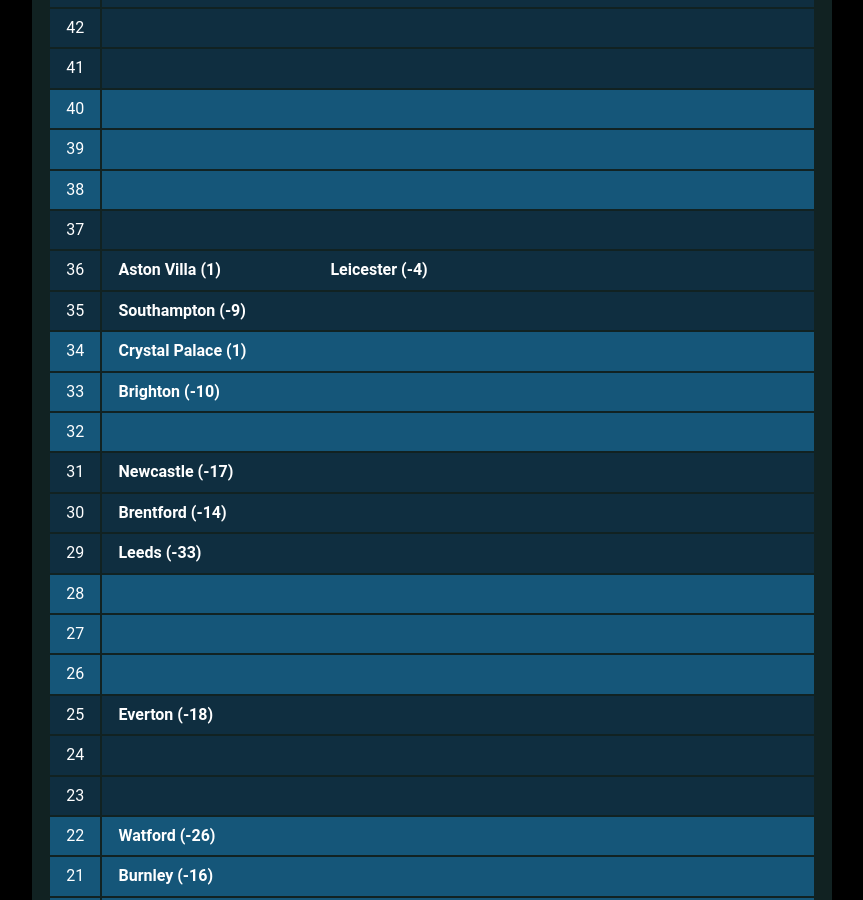
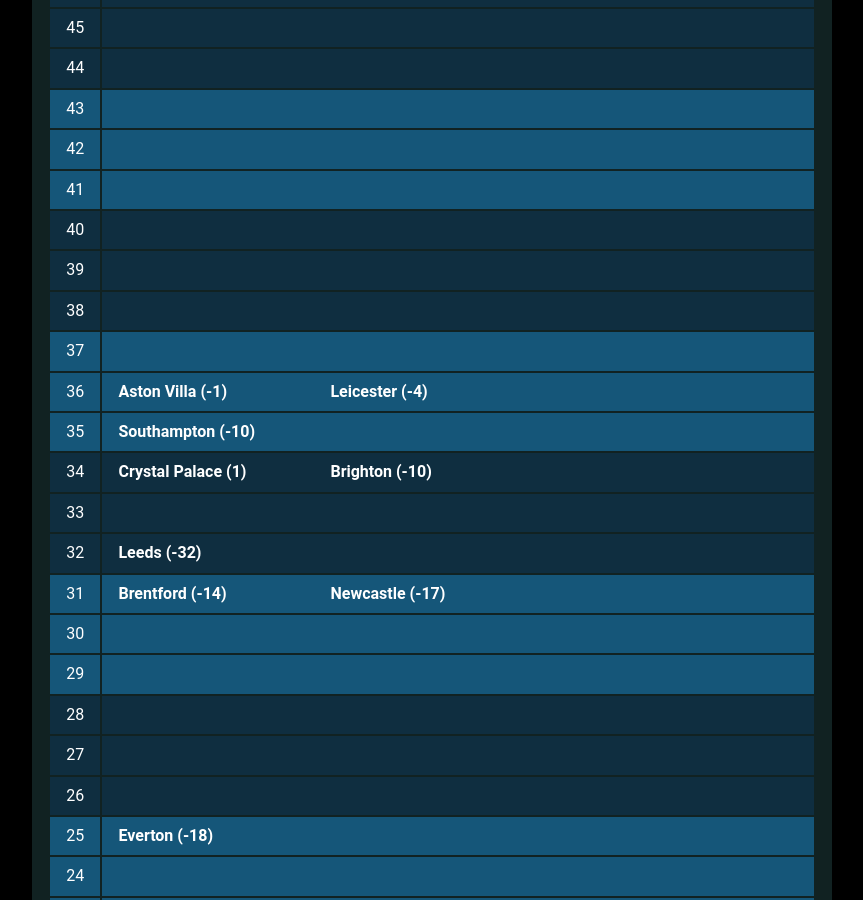
Before and after one commit to muru/muru.github.io, a Jekyll site: the page built from resources.md, in a window 1280 px wide and 900 px high, scrolled down 2608 px. Shown: the whole window, without its empty margins (208-1071 px from the left). Built offline with Jekyll 4.4.1, drawn with Linux system fonts in a browser that asks for light colours; some web fonts are replaced; some of the changed text lies outside the part shown.

Commit message:
updated cann-table: Sun  3 Apr 00:04:23 JST 2022

```diff
--- a/cann-table.html
+++ b/cann-table.html
@@ -1,294 +1,304 @@
 <table id="cann-table">
 <thead> <th> Pts </th> <th> Clubs (GD) </th> </thead>
 	<tr class="cann-row-1">
-		<td class="cann-point"> 70 </td>
+		<td class="cann-point"> 73 </td>
 		<td class="cann-clubs">
-			<span class="club-name"> Man City (50) </span>
+			<span class="club-name"> Man City (52) </span>
 		</td>
  	</tr>
 	<tr class="cann-row-1">
-		<td class="cann-point"> 69 </td>
+		<td class="cann-point"> 72 </td>
 		<td class="cann-clubs">
-			<span class="club-name"> Liverpool (55) </span>
+			<span class="club-name"> Liverpool (57) </span>
 		</td>
  	</tr>
 	<tr class="cann-row-1">
+		<td class="cann-point"> 71 </td>
+		<td class="cann-clubs">
+		</td>
+ 	</tr>
+	<tr class="cann-row-2">
+		<td class="cann-point"> 70 </td>
+		<td class="cann-clubs">
+		</td>
+ 	</tr>
+	<tr class="cann-row-2">
+		<td class="cann-point"> 69 </td>
+		<td class="cann-clubs">
+		</td>
+ 	</tr>
+	<tr class="cann-row-2">
 		<td class="cann-point"> 68 </td>
 		<td class="cann-clubs">
 		</td>
  	</tr>
-	<tr class="cann-row-2">
+	<tr class="cann-row-1">
 		<td class="cann-point"> 67 </td>
 		<td class="cann-clubs">
 		</td>
  	</tr>
-	<tr class="cann-row-2">
+	<tr class="cann-row-1">
 		<td class="cann-point"> 66 </td>
 		<td class="cann-clubs">
 		</td>
  	</tr>
-	<tr class="cann-row-2">
+	<tr class="cann-row-1">
 		<td class="cann-point"> 65 </td>
 		<td class="cann-clubs">
 		</td>
  	</tr>
-	<tr class="cann-row-1">
+	<tr class="cann-row-2">
 		<td class="cann-point"> 64 </td>
 		<td class="cann-clubs">
 		</td>
  	</tr>
-	<tr class="cann-row-1">
+	<tr class="cann-row-2">
 		<td class="cann-point"> 63 </td>
 		<td class="cann-clubs">
 		</td>
  	</tr>
-	<tr class="cann-row-1">
+	<tr class="cann-row-2">
 		<td class="cann-point"> 62 </td>
 		<td class="cann-clubs">
 		</td>
  	</tr>
-	<tr class="cann-row-2">
+	<tr class="cann-row-1">
 		<td class="cann-point"> 61 </td>
 		<td class="cann-clubs">
 		</td>
  	</tr>
-	<tr class="cann-row-2">
+	<tr class="cann-row-1">
 		<td class="cann-point"> 60 </td>
-		<td class="cann-clubs">
-		</td>
- 	</tr>
-	<tr class="cann-row-2">
-		<td class="cann-point"> 59 </td>
 		<td class="cann-clubs">
 			<span class="club-name"> Chelsea (38) </span>
 		</td>
  	</tr>
 	<tr class="cann-row-1">
+		<td class="cann-point"> 59 </td>
+		<td class="cann-clubs">
+		</td>
+ 	</tr>
+	<tr class="cann-row-2">
 		<td class="cann-point"> 58 </td>
 		<td class="cann-clubs">
 		</td>
  	</tr>
-	<tr class="cann-row-1">
+	<tr class="cann-row-2">
 		<td class="cann-point"> 57 </td>
 		<td class="cann-clubs">
 		</td>
  	</tr>
-	<tr class="cann-row-1">
+	<tr class="cann-row-2">
 		<td class="cann-point"> 56 </td>
 		<td class="cann-clubs">
 		</td>
  	</tr>
-	<tr class="cann-row-2">
+	<tr class="cann-row-1">
 		<td class="cann-point"> 55 </td>
 		<td class="cann-clubs">
 		</td>
  	</tr>
-	<tr class="cann-row-2">
+	<tr class="cann-row-1">
 		<td class="cann-point"> 54 </td>
 		<td class="cann-clubs">
 			<span class="club-name"> Arsenal (13) </span>
 		</td>
  	</tr>
-	<tr class="cann-row-2">
+	<tr class="cann-row-1">
 		<td class="cann-point"> 53 </td>
 		<td class="cann-clubs">
 		</td>
  	</tr>
-	<tr class="cann-row-1">
+	<tr class="cann-row-2">
 		<td class="cann-point"> 52 </td>
 		<td class="cann-clubs">
 		</td>
  	</tr>
-	<tr class="cann-row-1">
+	<tr class="cann-row-2">
 		<td class="cann-point"> 51 </td>
 		<td class="cann-clubs">
 			<span class="club-name"> Tottenham (11) </span>
 		</td>
  	</tr>
-	<tr class="cann-row-1">
+	<tr class="cann-row-2">
 		<td class="cann-point"> 50 </td>
 		<td class="cann-clubs">
 			<span class="club-name"> Man Utd (8) </span>
 		</td>
  	</tr>
-	<tr class="cann-row-2">
+	<tr class="cann-row-1">
 		<td class="cann-point"> 49 </td>
 		<td class="cann-clubs">
+			<span class="club-name"> Wolves (7) </span>
 		</td>
  	</tr>
-	<tr class="cann-row-2">
+	<tr class="cann-row-1">
 		<td class="cann-point"> 48 </td>
 		<td class="cann-clubs">
 			<span class="club-name"> West Ham (10) </span>
 		</td>
  	</tr>
-	<tr class="cann-row-2">
+	<tr class="cann-row-1">
 		<td class="cann-point"> 47 </td>
 		<td class="cann-clubs">
 		</td>
  	</tr>
-	<tr class="cann-row-1">
+	<tr class="cann-row-2">
 		<td class="cann-point"> 46 </td>
 		<td class="cann-clubs">
-			<span class="club-name"> Wolves (5) </span>
 		</td>
  	</tr>
-	<tr class="cann-row-1">
+	<tr class="cann-row-2">
 		<td class="cann-point"> 45 </td>
 		<td class="cann-clubs">
 		</td>
  	</tr>
-	<tr class="cann-row-1">
+	<tr class="cann-row-2">
 		<td class="cann-point"> 44 </td>
 		<td class="cann-clubs">
 		</td>
  	</tr>
-	<tr class="cann-row-2">
+	<tr class="cann-row-1">
 		<td class="cann-point"> 43 </td>
 		<td class="cann-clubs">
 		</td>
  	</tr>
-	<tr class="cann-row-2">
+	<tr class="cann-row-1">
 		<td class="cann-point"> 42 </td>
 		<td class="cann-clubs">
 		</td>
  	</tr>
-	<tr class="cann-row-2">
+	<tr class="cann-row-1">
 		<td class="cann-point"> 41 </td>
 		<td class="cann-clubs">
 		</td>
  	</tr>
-	<tr class="cann-row-1">
+	<tr class="cann-row-2">
 		<td class="cann-point"> 40 </td>
 		<td class="cann-clubs">
 		</td>
  	</tr>
-	<tr class="cann-row-1">
+	<tr class="cann-row-2">
 		<td class="cann-point"> 39 </td>
 		<td class="cann-clubs">
 		</td>
  	</tr>
-	<tr class="cann-row-1">
+	<tr class="cann-row-2">
 		<td class="cann-point"> 38 </td>
 		<td class="cann-clubs">
 		</td>
  	</tr>
-	<tr class="cann-row-2">
+	<tr class="cann-row-1">
 		<td class="cann-point"> 37 </td>
 		<td class="cann-clubs">
 		</td>
  	</tr>
-	<tr class="cann-row-2">
+	<tr class="cann-row-1">
 		<td class="cann-point"> 36 </td>
 		<td class="cann-clubs">
-			<span class="club-name"> Aston Villa (1) </span>
+			<span class="club-name"> Aston Villa (-1) </span>
 			<span class="club-name"> Leicester (-4) </span>
 		</td>
  	</tr>
-	<tr class="cann-row-2">
+	<tr class="cann-row-1">
 		<td class="cann-point"> 35 </td>
 		<td class="cann-clubs">
-			<span class="club-name"> Southampton (-9) </span>
+			<span class="club-name"> Southampton (-10) </span>
 		</td>
  	</tr>
-	<tr class="cann-row-1">
+	<tr class="cann-row-2">
 		<td class="cann-point"> 34 </td>
 		<td class="cann-clubs">
 			<span class="club-name"> Crystal Palace (1) </span>
-		</td>
- 	</tr>
-	<tr class="cann-row-1">
-		<td class="cann-point"> 33 </td>
-		<td class="cann-clubs">
 			<span class="club-name"> Brighton (-10) </span>
 		</td>
  	</tr>
-	<tr class="cann-row-1">
-		<td class="cann-point"> 32 </td>
+	<tr class="cann-row-2">
+		<td class="cann-point"> 33 </td>
 		<td class="cann-clubs">
 		</td>
  	</tr>
 	<tr class="cann-row-2">
+		<td class="cann-point"> 32 </td>
+		<td class="cann-clubs">
+			<span class="club-name"> Leeds (-32) </span>
+		</td>
+ 	</tr>
+	<tr class="cann-row-1">
 		<td class="cann-point"> 31 </td>
 		<td class="cann-clubs">
+			<span class="club-name"> Brentford (-14) </span>
 			<span class="club-name"> Newcastle (-17) </span>
 		</td>
  	</tr>
-	<tr class="cann-row-2">
+	<tr class="cann-row-1">
 		<td class="cann-point"> 30 </td>
 		<td class="cann-clubs">
-			<span class="club-name"> Brentford (-14) </span>
+		</td>
+ 	</tr>
+	<tr class="cann-row-1">
+		<td class="cann-point"> 29 </td>
+		<td class="cann-clubs">
 		</td>
  	</tr>
 	<tr class="cann-row-2">
-		<td class="cann-point"> 29 </td>
-		<td class="cann-clubs">
-			<span class="club-name"> Leeds (-33) </span>
-		</td>
- 	</tr>
-	<tr class="cann-row-1">
 		<td class="cann-point"> 28 </td>
 		<td class="cann-clubs">
 		</td>
  	</tr>
-	<tr class="cann-row-1">
+	<tr class="cann-row-2">
 		<td class="cann-point"> 27 </td>
 		<td class="cann-clubs">
 		</td>
  	</tr>
-	<tr class="cann-row-1">
+	<tr class="cann-row-2">
 		<td class="cann-point"> 26 </td>
 		<td class="cann-clubs">
 		</td>
  	</tr>
-	<tr class="cann-row-2">
+	<tr class="cann-row-1">
 		<td class="cann-point"> 25 </td>
 		<td class="cann-clubs">
 			<span class="club-name"> Everton (-18) </span>
 		</td>
  	</tr>
-	<tr class="cann-row-2">
+	<tr class="cann-row-1">
 		<td class="cann-point"> 24 </td>
 		<td class="cann-clubs">
 		</td>
  	</tr>
-	<tr class="cann-row-2">
+	<tr class="cann-row-1">
 		<td class="cann-point"> 23 </td>
 		<td class="cann-clubs">
 		</td>
  	</tr>
-	<tr class="cann-row-1">
+	<tr class="cann-row-2">
 		<td class="cann-point"> 22 </td>
 		<td class="cann-clubs">
-			<span class="club-name"> Watford (-26) </span>
+			<span class="club-name"> Watford (-28) </span>
 		</td>
  	</tr>
-	<tr class="cann-row-1">
+	<tr class="cann-row-2">
 		<td class="cann-point"> 21 </td>
 		<td class="cann-clubs">
-			<span class="club-name"> Burnley (-16) </span>
+			<span class="club-name"> Burnley (-18) </span>
 		</td>
  	</tr>
-	<tr class="cann-row-1">
+	<tr class="cann-row-2">
 		<td class="cann-point"> 20 </td>
 		<td class="cann-clubs">
 		</td>
  	</tr>
-	<tr class="cann-row-2">
+	<tr class="cann-row-1">
 		<td class="cann-point"> 19 </td>
 		<td class="cann-clubs">
 		</td>
  	</tr>
-	<tr class="cann-row-2">
+	<tr class="cann-row-1">
 		<td class="cann-point"> 18 </td>
-		<td class="cann-clubs">
-		</td>
- 	</tr>
-	<tr class="cann-row-2">
-		<td class="cann-point"> 17 </td>
 		<td class="cann-clubs">
 			<span class="club-name"> Norwich (-45) </span>
 		</td>
  	</tr>
 </table>
-<span id="cann-gen-note"> Generated on  Monday, 21 March 2022 at 21:23 JST. </span>
+<span id="cann-gen-note"> Generated on  Sunday, 03 April 2022 at 00:04 JST. </span>
```
